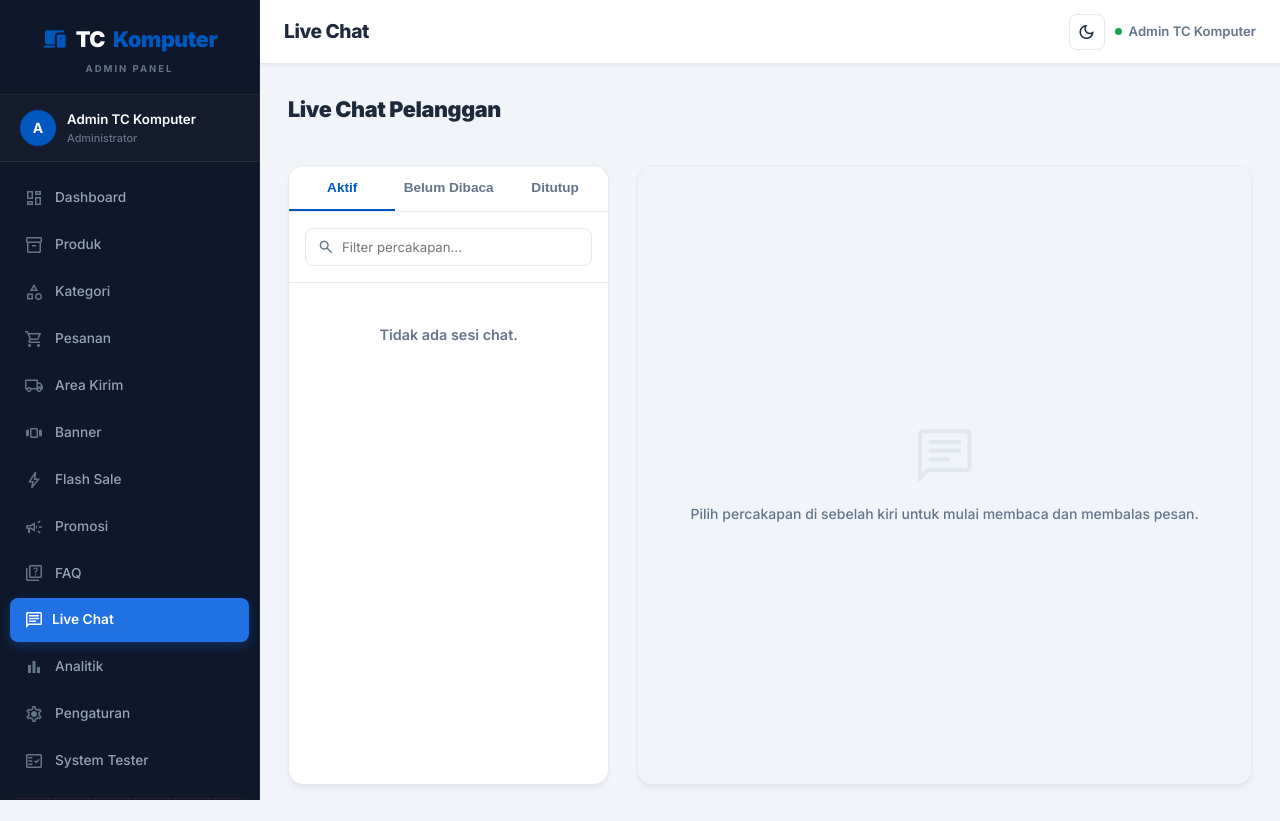
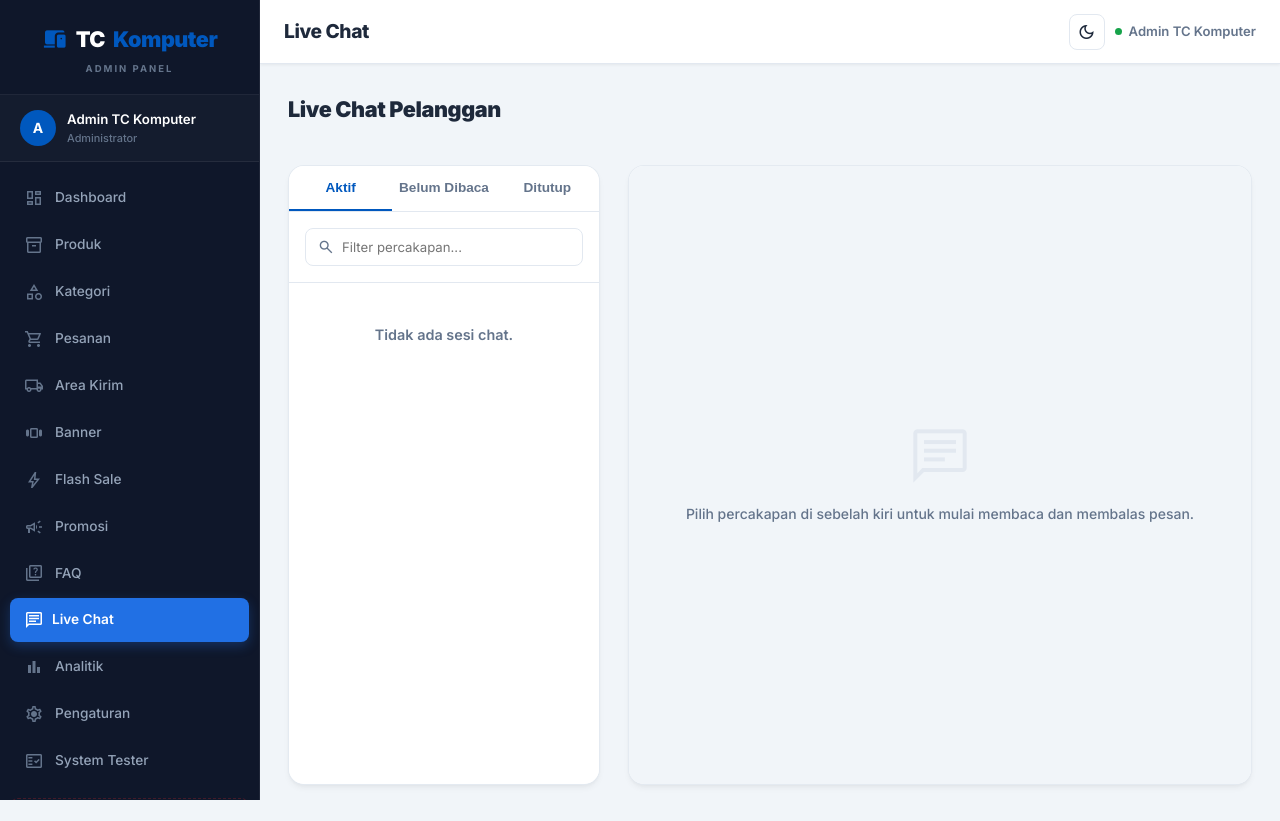
Before and after one commit to stevenarif123/TCKomputer, a PHP site: page /admin/chats in a window 1280 px wide. Run offline with PHP 8.4, Linux system fonts and the light colour scheme; a user stored in the database is signed in; data comes from the database, SQL or seed files in the repository; data that the repository does not hold is empty; some libraries are stand-ins or nearby versions.

Commit message:
Fix Admin Chat UI layout by restoring grid classes to prevent flex overflow

```diff
--- a/admin/chats.php
+++ b/admin/chats.php
@@ -11,7 +11,7 @@ require_once __DIR__ . '/../includes/admin-header.php';
     <h2>Live Chat Pelanggan</h2>
 </div>
 
-<div class="chat-layout-grid">
+<div class="grid-2col-asym-rev chat-layout-grid">
     <!-- Left Column: Sesi Chat -->
     <div class="admin-card chat-sidebar-card">
         <div class="chat-filter-tabs">
--- a/assets/css/admin.css
+++ b/assets/css/admin.css
@@ -1248,15 +1248,11 @@ body.dark-mode .notepad-textarea { background: rgba(255,255,255,0.025); }
 
 .chat-layout-grid {
     margin-top: 10px;
-    display: flex;
-    gap: 28px;
     height: calc(100vh - 180px);
     min-height: 520px;
 }
 
 .chat-sidebar-card {
-    width: 33.333%;
-    min-width: 300px;
     padding: 0 !important;
     display: flex;
     flex-direction: column;
@@ -1264,7 +1260,6 @@ body.dark-mode .notepad-textarea { background: rgba(255,255,255,0.025); }
 }
 
 .chat-main-card {
-    flex: 1;
     padding: 0 !important;
     display: flex;
     flex-direction: column;
```
